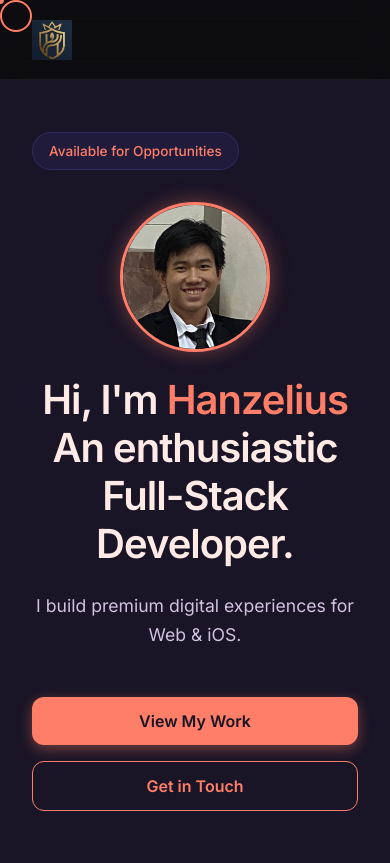
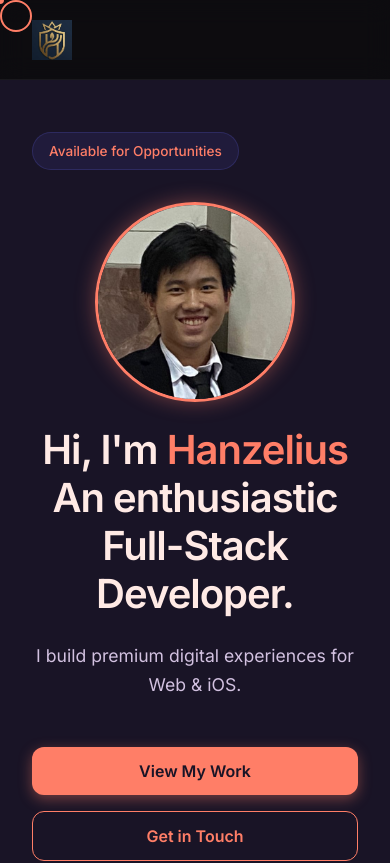
Before and after one commit to Infinite-cpu-ai/Hanzelius_Portofolio, a React (Vite) app: page / in a window 390 px wide. Shown: the top 863 px of the page. Built offline with nearby package versions, Linux system fonts and the light colour scheme.

Commit message:
style: increase profile image dimensions and add responsive size adjustments for smaller screens

```diff
--- a/src/pages/Home.module.css
+++ b/src/pages/Home.module.css
@@ -20,8 +20,8 @@
 
 .profileImageContainer {
   flex-shrink: 0;
-  width: 150px;
-  height: 150px;
+  width: 280px;
+  height: 280px;
   border-radius: 50%;
   overflow: hidden;
   border: 3px solid var(--accent-color);
@@ -103,6 +103,11 @@
     gap: 1.5rem;
   }
 
+  .profileImageContainer {
+    width: 200px;
+    height: 200px;
+  }
+
   .actions {
     flex-direction: column;
   }
```
